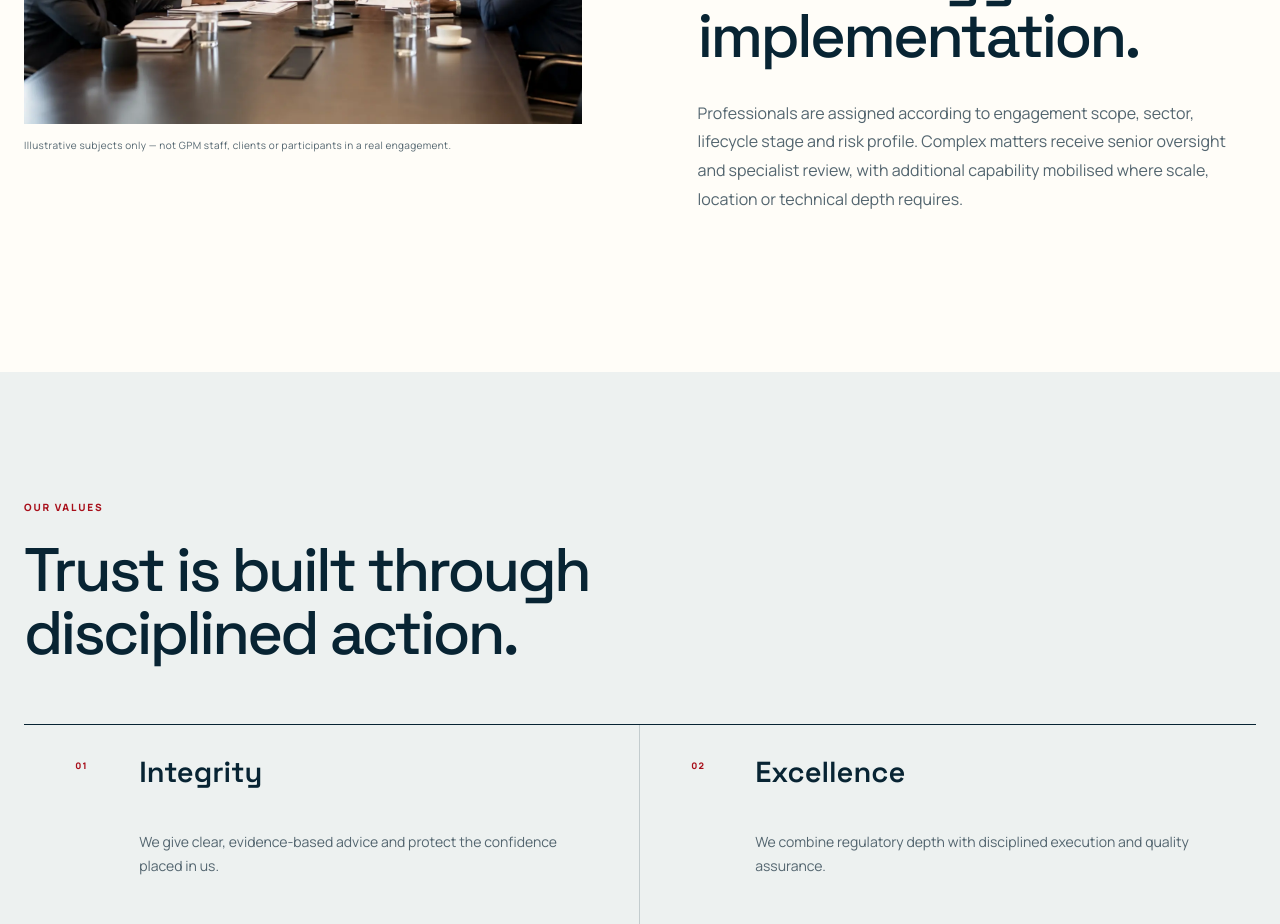
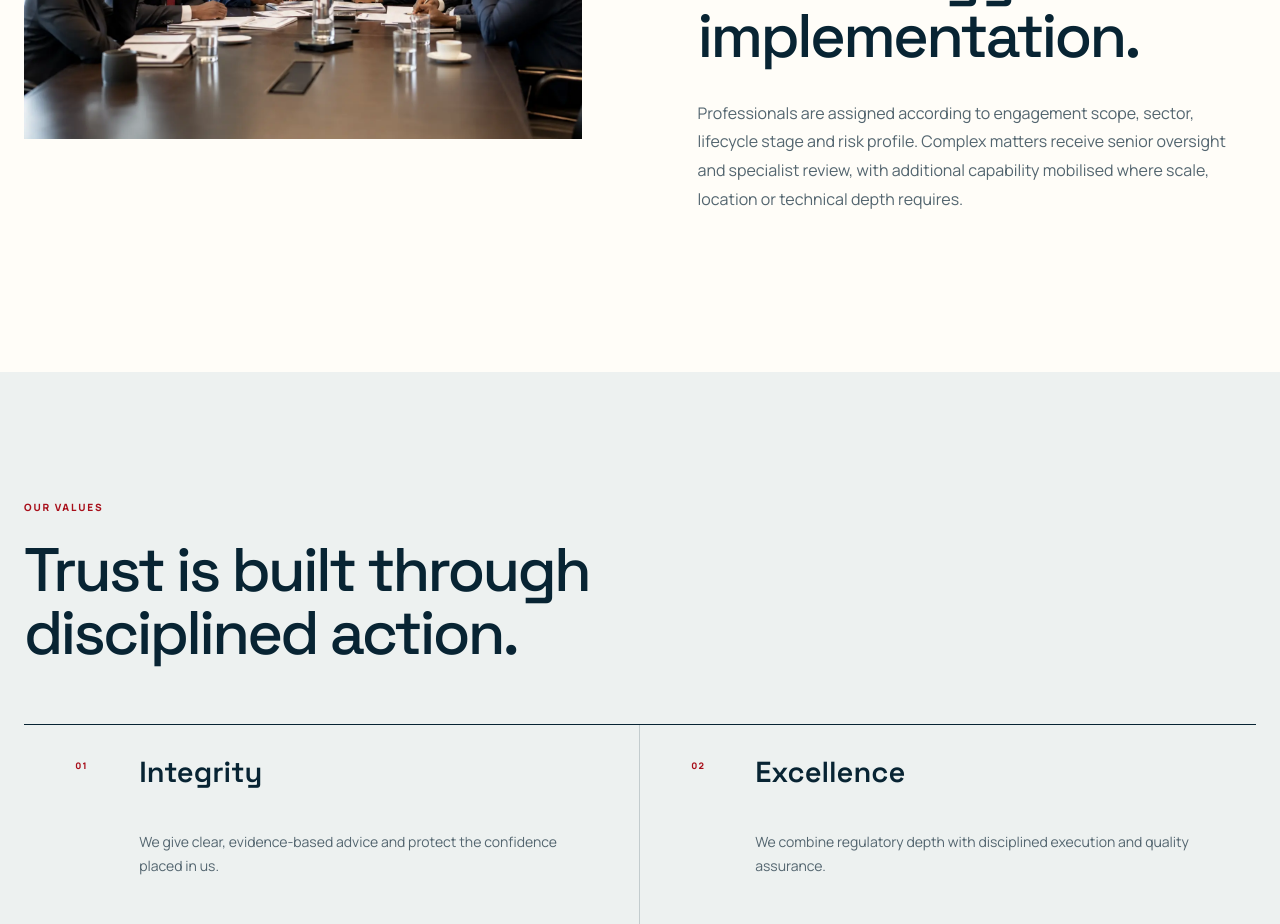
Before and after one commit to Rexdomine/gpm-associates-signal-architecture, a Next.js app: page /about in a window 1280 px wide. Shown: the part 3300-4224 px from the top of the page. Built offline with nearby package versions, Linux system fonts and the light colour scheme.

Commit message:
refine: remove about page image disclaimer caption

```diff
--- a/app/about/page.tsx
+++ b/app/about/page.tsx
@@ -121,7 +121,6 @@ export default function AboutPage() {
           <div className="shell about-multidisciplinary-grid">
             <figure data-reveal>
               <Image src="/images/gpm-about-team-approved-v1.webp" alt="Senior African professionals in a governance and risk discussion" width={1600} height={1100} sizes="(max-width: 800px) 100vw, 50vw" />
-              <figcaption>Illustrative subjects only — not GPM staff, clients or participants in a real engagement.</figcaption>
             </figure>
             <div className="reveal-delay-1" data-reveal>
               <p className="eyebrow">MULTIDISCIPLINARY BY DESIGN</p>
```
Also changed, not shown: 1 other file (tests, documents, lock files or other folders).
